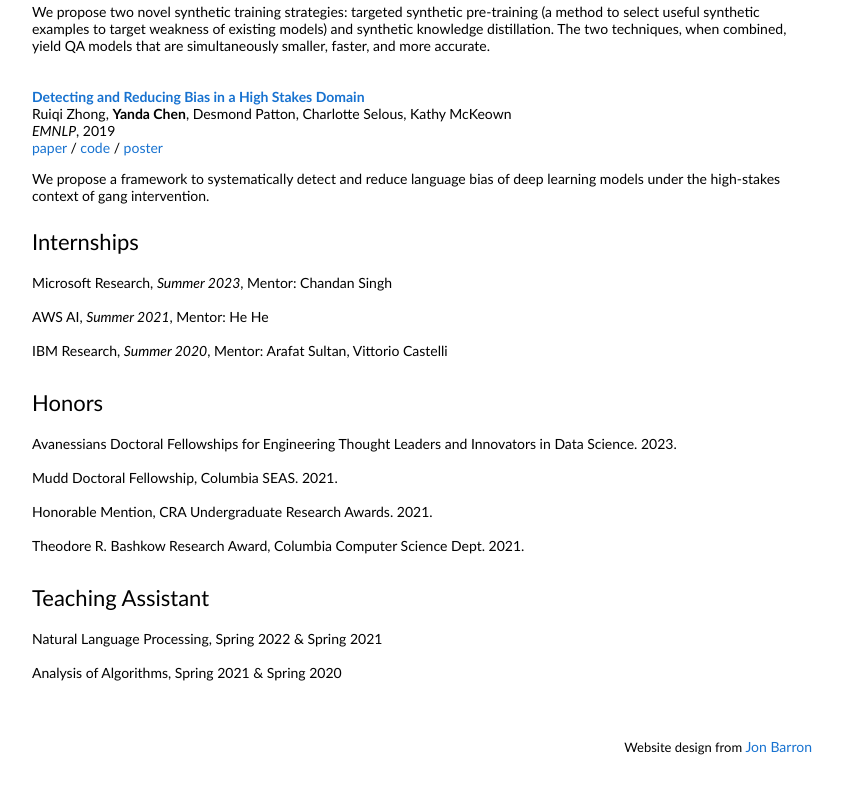
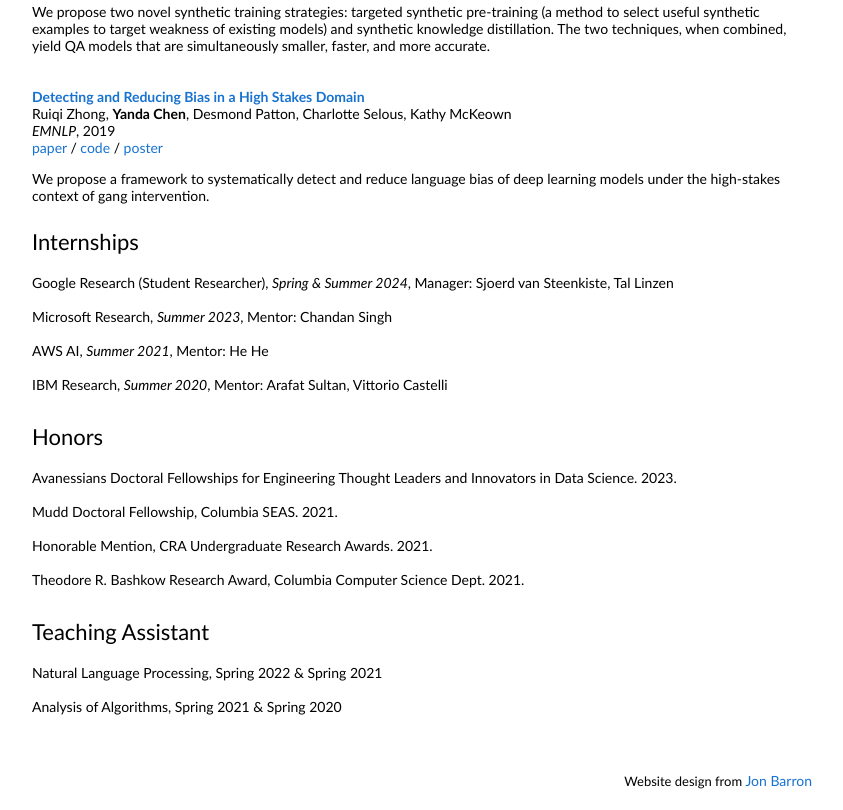
Before and after one commit to YanDaChen/yandachen.github.io, a plain HTML site: page index.html in a window 1280 px wide. Shown: the part 1674-2484 px from the top of the page, without its empty margins (228-1071 px from the left). Before the commit the page ends 2450 px from the top, so only its background shows below. Drawn offline with Linux system fonts and the light colour scheme.

Commit message:
add Google SR

```diff
--- a/index.html
+++ b/index.html
@@ -291,6 +291,8 @@
                         <tbody>
                             <tr>
                                 <td style="padding:0px 20px 10px 20px;width:75%;vertical-align:middle">
+                                    Google Research (Student Researcher), <em>Spring & Summer 2024</em>, Manager: Sjoerd van Steenkiste, Tal Linzen
+                                    <br><br>
                                     Microsoft Research, <em>Summer 2023</em>, Mentor: Chandan Singh
                                     <br><br>
                                     AWS AI, <em>Summer 2021</em>, Mentor: He He
```
